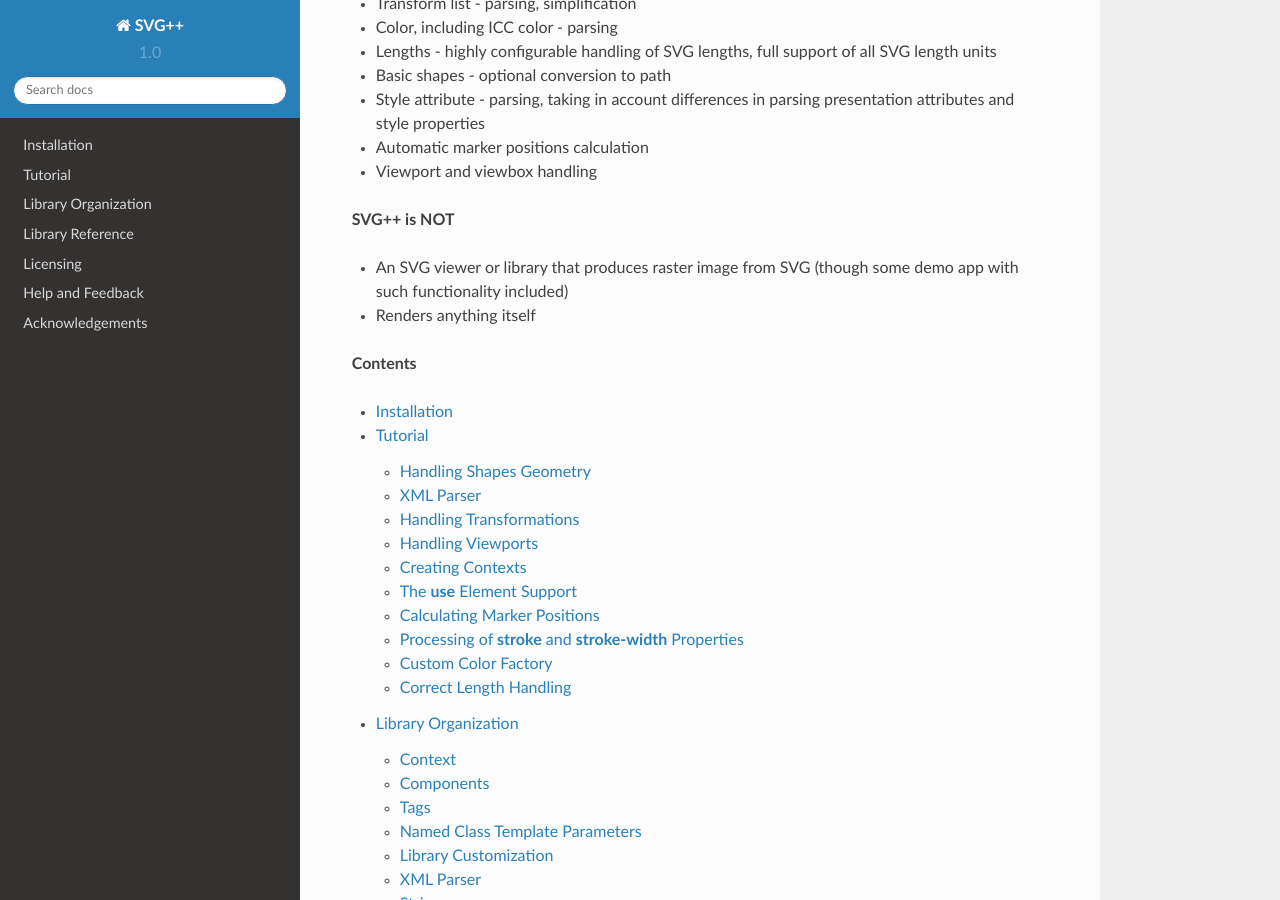
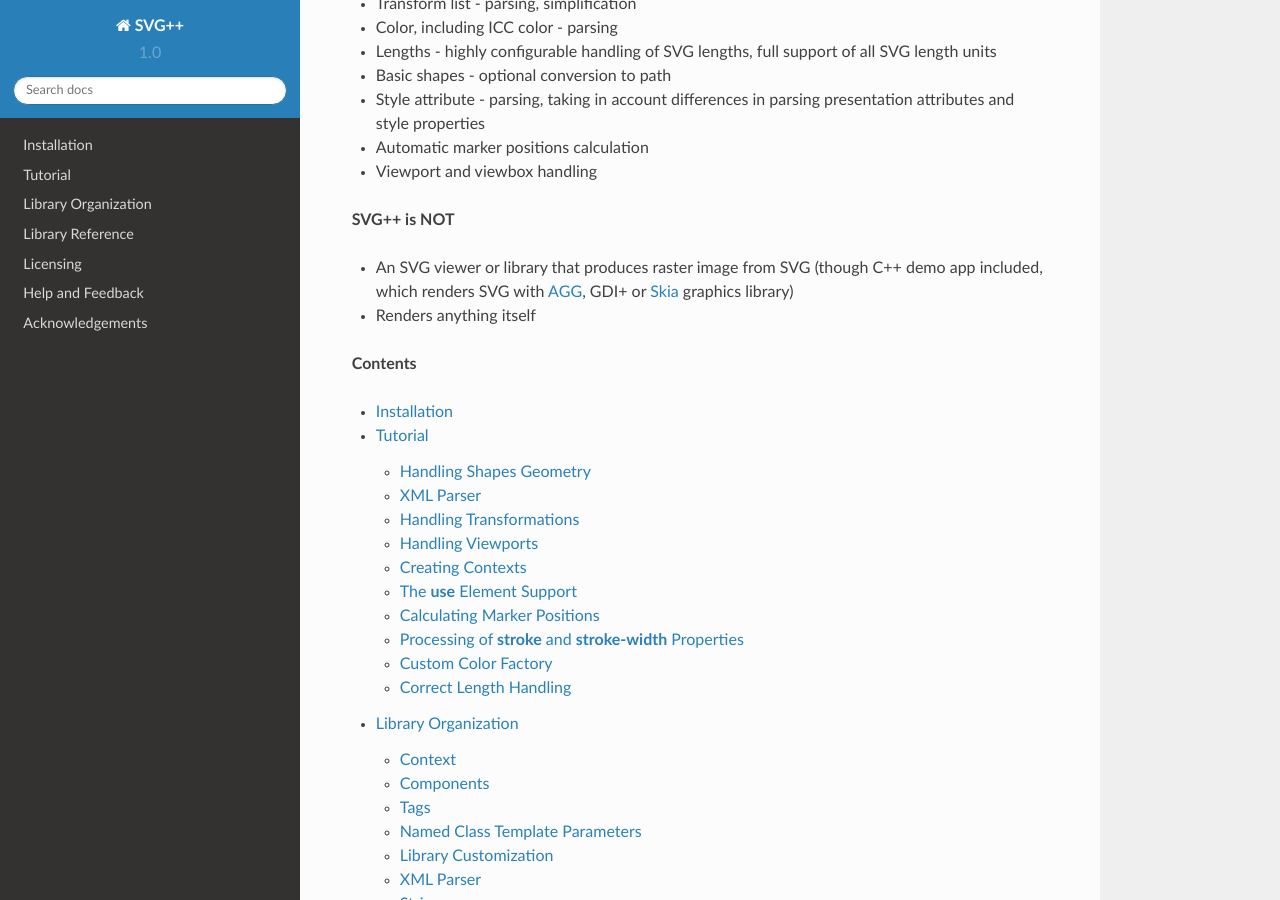
Before and after one commit to svgpp/svgpp, a Sphinx documentation site: the page built from doc/sphinx/index.rst, in a window 1280 px wide and 900 px high, scrolled down 824 px. Built offline with Sphinx 7.4.7 and the Read the Docs theme 2.0.0, drawn with Linux system fonts in a browser that asks for light colours; pages that are not in the unit, such as notebooks, are missing from menus.

Commit message:
Documentation clarification

```diff
--- a/doc/sphinx/index.rst
+++ b/doc/sphinx/index.rst
@@ -37,7 +37,8 @@
 
 **SVG++ is NOT**
 
-* An SVG viewer or library that produces raster image from SVG (though some demo app with such functionality included)
+* An SVG viewer or library that produces raster image from SVG
+  (though C++ demo app included, which renders SVG with `AGG <http://antigrain.com/>`_, GDI+ or `Skia <https://code.google.com/p/skia/>`_ graphics library)
 * Renders anything itself
 
 **Contents**
```
